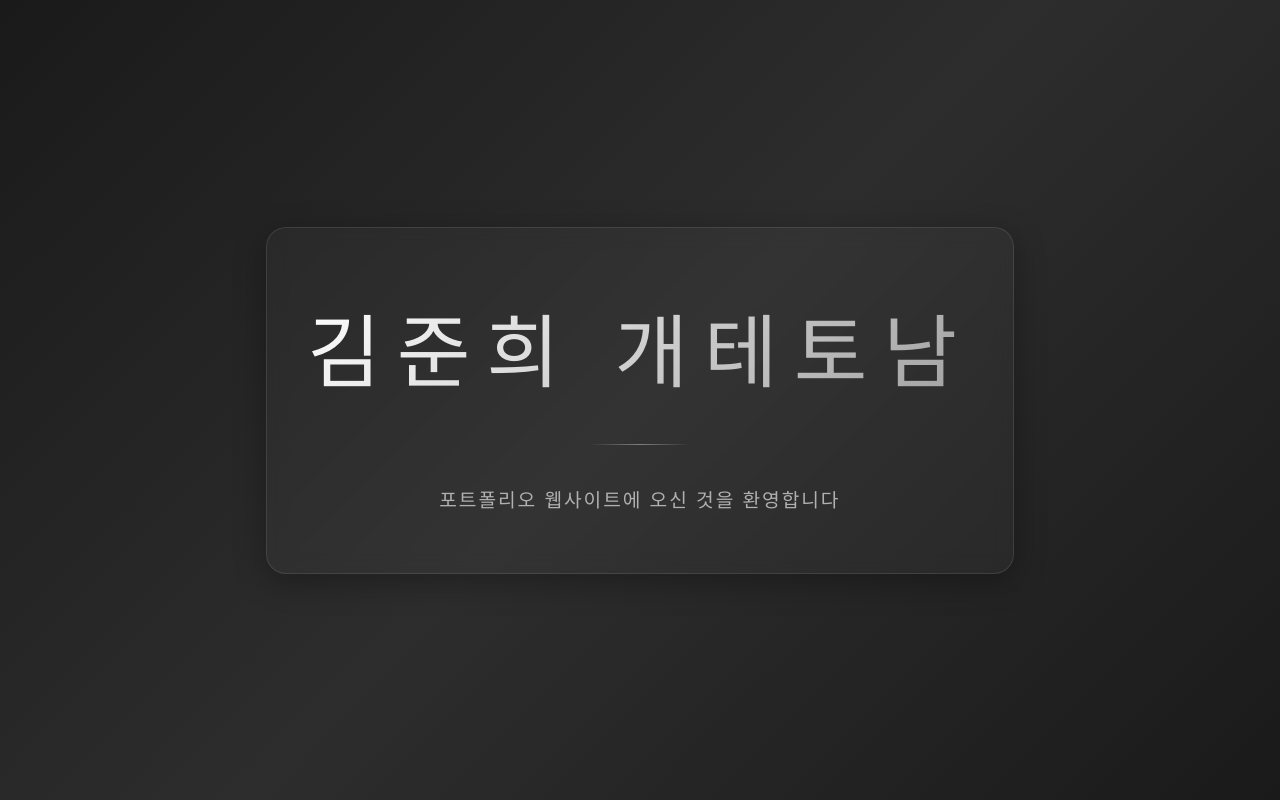
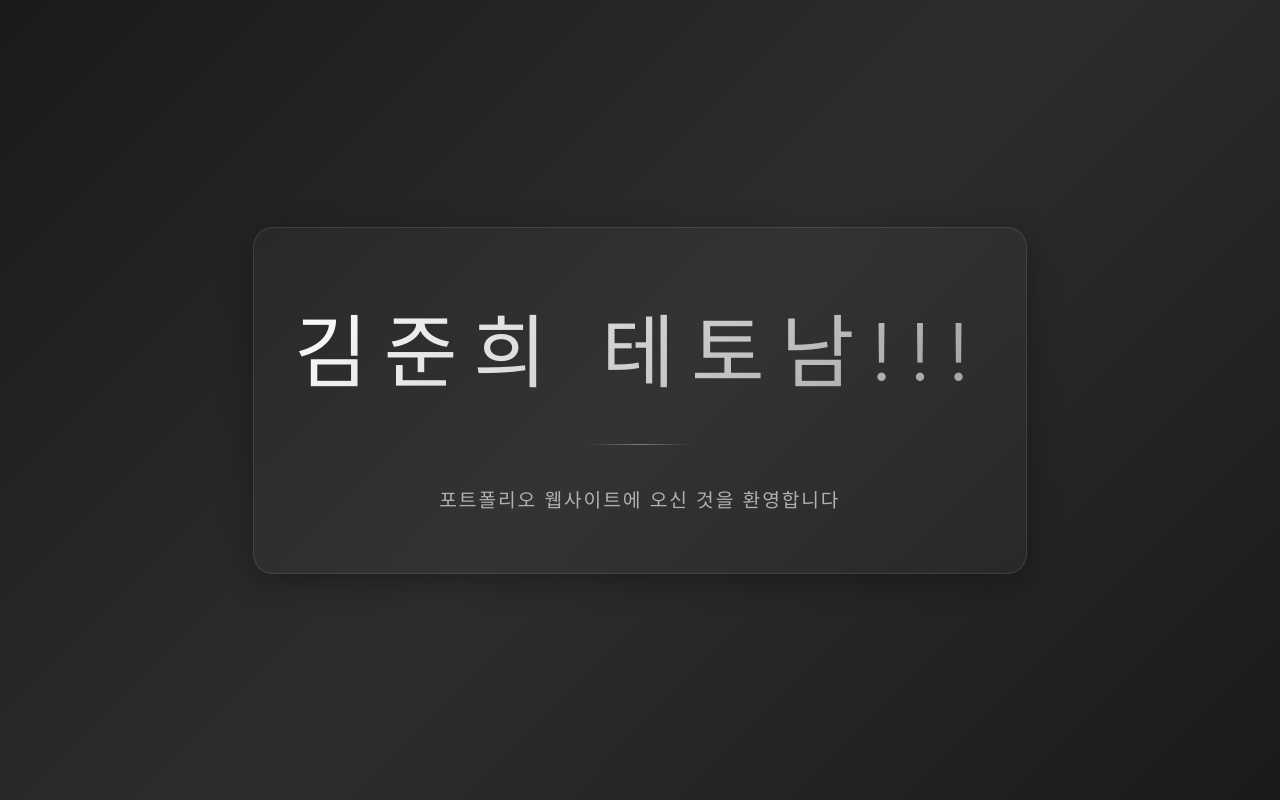
Before and after one commit to kds382312-creator/kds382312-creator.github.io, a plain HTML site: page index.html in a window 1280 px wide. Drawn offline with Linux system fonts and the light colour scheme.

Commit message:
이름수정2

```diff
--- a/index.html
+++ b/index.html
@@ -119,7 +119,7 @@
 </head>
 <body>
     <div class="container">
-        <h1>김준희 개테토남</h1>
+        <h1>김준희 테토남!!!</h1>
         <div class="line"></div>
         <p class="welcome-text">포트폴리오 웹사이트에 오신 것을 환영합니다</p>
     </div>
```
